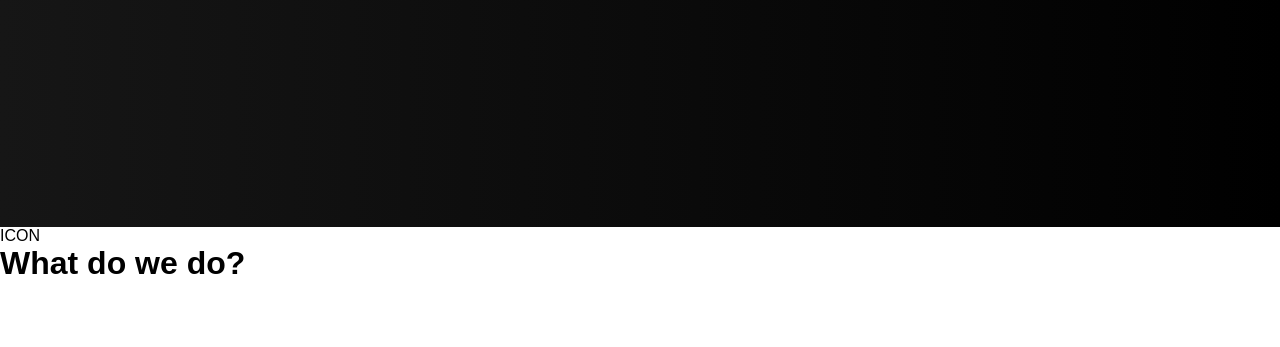
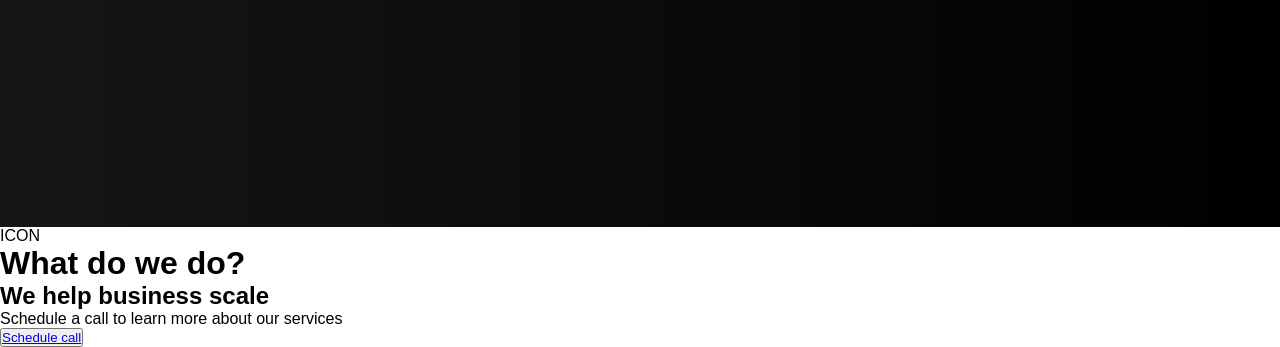
Before and after one commit to deeepak-me/responsive-colors, a plain HTML site: page index.html in a window 1280 px wide. Shown: the part 540-887 px from the top of the page. Before the commit the page ends 822 px from the top, so only its background shows below. Drawn offline with Linux system fonts and the light colour scheme.

Commit message:
feat: About section completed

```diff
--- a/index.html
+++ b/index.html
@@ -44,6 +44,7 @@
             <button class="main__btn"><a href="#">Explore</a></button>
         </div>
     </div>
+
     <!-- About Section -->
     <div class="main" id="about">
         <div class="main__container">
@@ -52,10 +53,14 @@
             </div>
             <div class="main__content">
                 <h1>What do we do?</h1>
-                <h2> </h2>
+                <h2>We help business scale</h2>
+                <p>Schedule a call to learn more about our services</p>
+                <button class="main__btn"><a href="#">Schedule call</a></button>
             </div>
         </div>
     </div>
+
+
     <script src="app.js"></script>
 </body>
 
```
